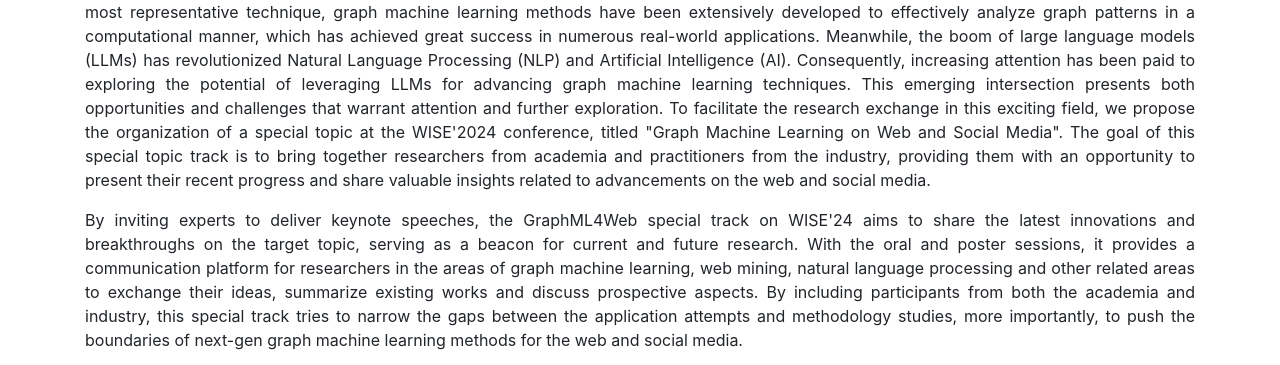
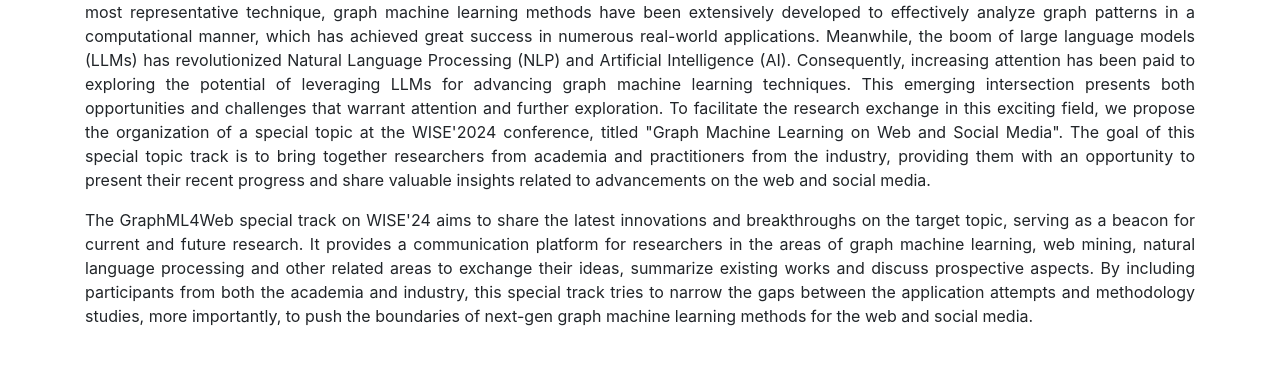
Before and after one commit to advanced-recommender-systems/Graph-Machine-Learning-WISE2024, a website with bundled scripts: page index.html in a window 1280 px wide. Shown: the part 156-521 px from the top of the page. Built offline with nearby package versions, Linux system fonts and the light colour scheme; files whose address does not match are found by name; a web font is replaced by a local one.

Commit message:
update about

```diff
--- a/index.html
+++ b/index.html
@@ -96,7 +96,7 @@
             Graphs, which encode pairwise relations between entities, are commonly utilized data structures in the realm of the Web and Social Media. As the most representative technique, graph machine learning methods have been extensively developed to effectively analyze graph patterns in a computational manner, which has achieved great success in numerous real-world applications. Meanwhile, the boom of large language models (LLMs) has revolutionized Natural Language Processing (NLP) and Artificial Intelligence (AI). Consequently, increasing attention has been paid to exploring the potential of leveraging LLMs for advancing graph machine learning techniques. This emerging intersection presents both opportunities and challenges that warrant attention and further exploration. To facilitate the research exchange in this exciting field, we propose the organization of a special topic at the WISE'2024 conference, titled "Graph Machine Learning on Web and Social Media". The goal of this special topic track is to bring together researchers from academia and practitioners from the industry, providing them with an opportunity to present their recent progress and share valuable insights related to advancements on the web and social media.            </p>
 
           <p style="text-align:justify">
-    By inviting experts to deliver keynote speeches, the GraphML4Web special track on WISE'24 aims to share the latest innovations and breakthroughs on the target topic, serving as a beacon for current and future research. With the oral and poster sessions, it provides a communication platform for researchers in the areas of graph machine learning, web mining, natural language processing and other related areas to exchange their ideas, summarize existing works and discuss prospective aspects. By including participants from both the academia and industry, this special track tries to narrow the gaps between the application attempts and methodology studies, more importantly, to push the boundaries of next-gen graph machine learning methods for the web and social media.
+    The GraphML4Web special track on WISE'24 aims to share the latest innovations and breakthroughs on the target topic, serving as a beacon for current and future research. It provides a communication platform for researchers in the areas of graph machine learning, web mining, natural language processing and other related areas to exchange their ideas, summarize existing works and discuss prospective aspects. By including participants from both the academia and industry, this special track tries to narrow the gaps between the application attempts and methodology studies, more importantly, to push the boundaries of next-gen graph machine learning methods for the web and social media.
 
           </p>
           <br />
```
